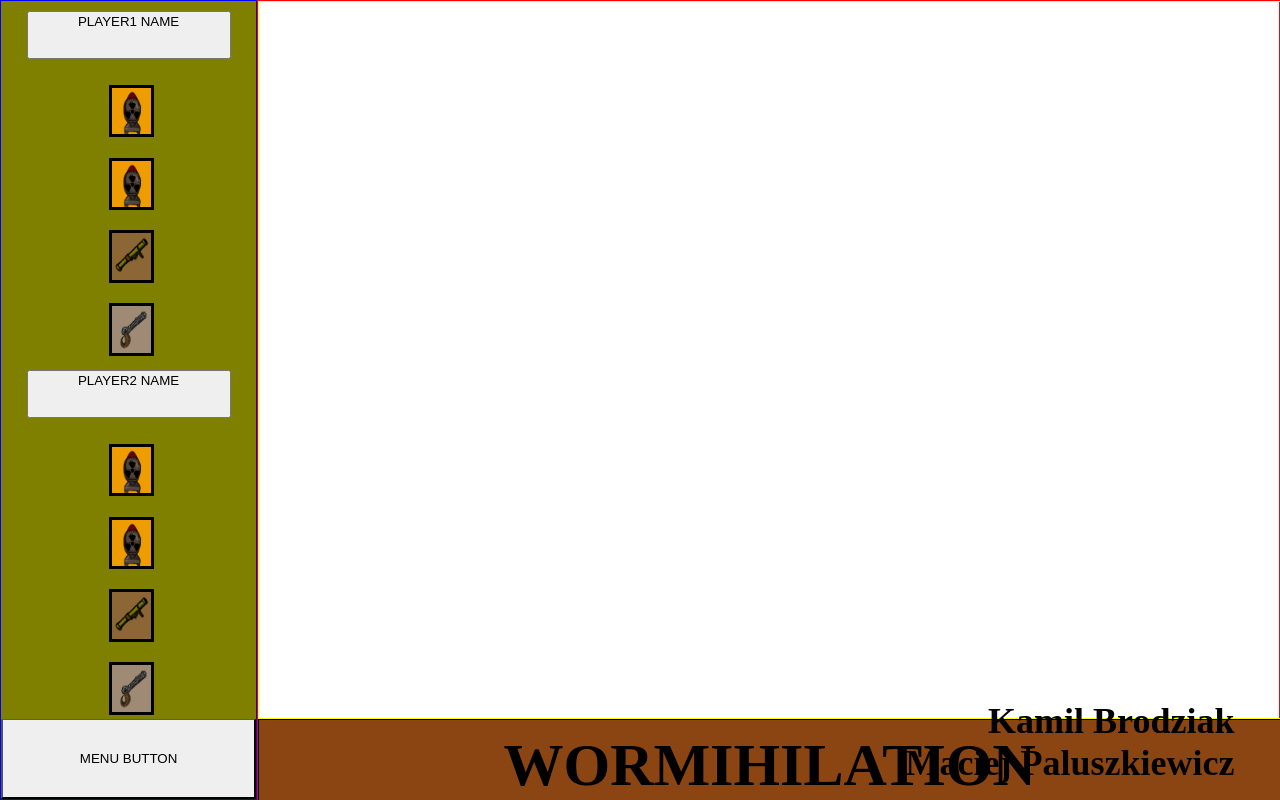
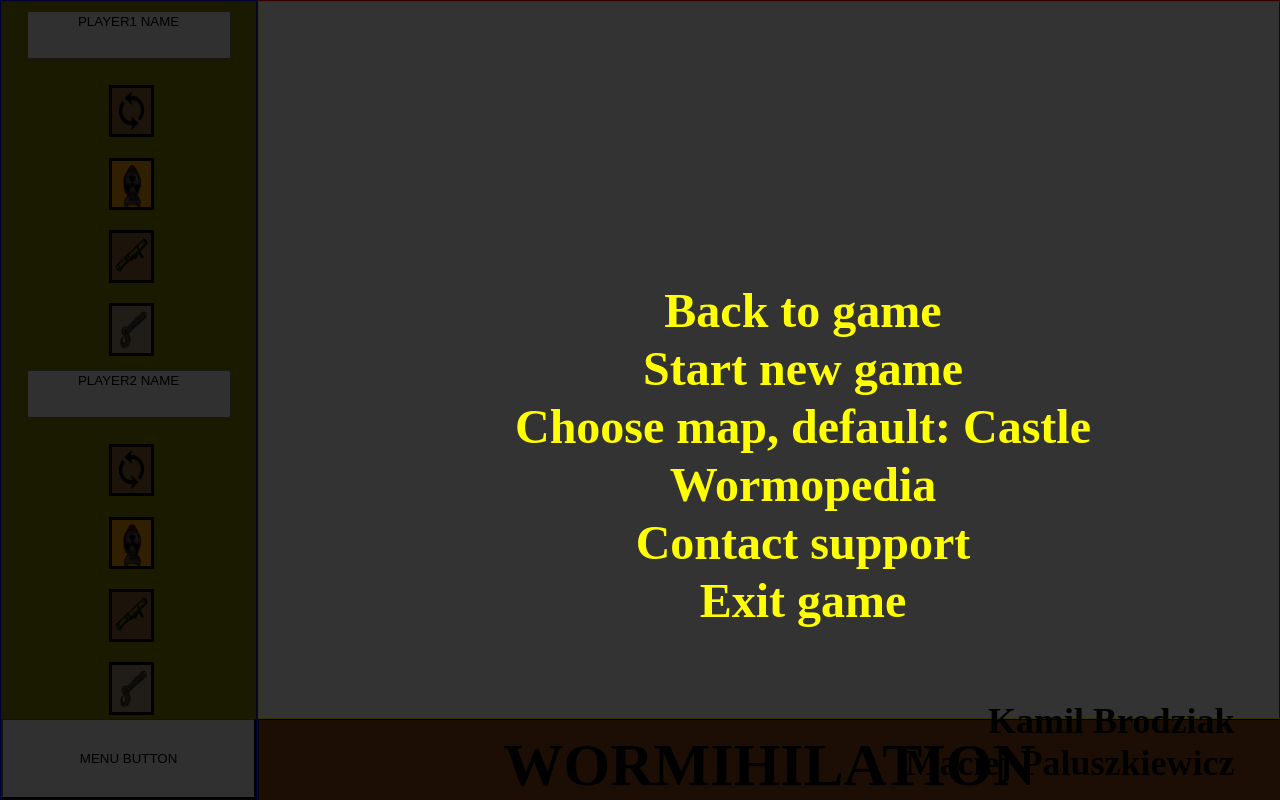
Before and after one commit to kamilBrodziak/worms, a plain HTML site: page public_html/index.html in a window 1280 px wide. Drawn offline with Linux system fonts and the light colour scheme.

Commit message:
Add menu css

```diff
--- a/public_html/index.html
+++ b/public_html/index.html
@@ -13,13 +13,23 @@
 
     </head>
     <body>
+        <div id="game-menu">
+            <div id="back-to-game">Back to game</div>
+            <div id="new-game">Start new game</div>
+            <div id="choose-map">Choose map, default: Castle</div>
+            <div id="wormopedia">Wormopedia</div>
+            <div id="contact-support">Contact support</div>
+            <div id="exit-game">Exit game</div>
+        </div>
+        <div id="back-drop"></div>
+
         <div id="container">
             <nav id="nav">
                 <div class="players">
                     <div id="player1">
                         <button class="player-name">PLAYER1 NAME</button>
                         <figure class="game-button" id="toggle-unit-1">
-                            <img src="img/Button-Nuke.png" />
+                            <img src="img/Button-Toggle.png" />
                         </figure>
                         <figure class="game-button" id="weapon-nuke-1">
                             <img src="img/Button-Nuke.png" />
@@ -34,7 +44,7 @@
                     <div id="player2">
                         <button class="player-name">PLAYER2 NAME</button>
                         <figure class="game-button" id="toggle-unit-2">
-                            <img src="img/Button-Nuke.png" />
+                            <img src="img/Button-Toggle.png" />
                         </figure>
                         <figure class="game-button" id="weapon-nuke-2">
                             <img src="img/Button-Nuke.png" />
--- /dev/null
+++ b/public_html/scripts/menuControls.js
@@ -0,0 +1 @@
+//todo
--- a/public_html/styles/main.css
+++ b/public_html/styles/main.css
@@ -34,6 +34,38 @@ html, body {
     justify-content: center;
     align-content: center;
 
+}
+
+#game-menu {
+    position: absolute;
+    display: block;
+    top: 35%;
+    left: 40%;
+    font-family: Arial sans-serif;
+    font-size: 3rem;
+    font-weight: bold;
+    color: yellow;
+    z-index: 10;
+
+}
+
+#game-menu div {
+    margin: 3px;
+    text-align: center;
+}
+
+#game-menu div:hover {
+    color: red;
+    cursor: pointer;
+}
+
+#back-drop {
+    position: absolute;
+    display: block;
+    width: 100%;
+    height: 100%;
+    background-color: rgba(0, 0, 0, 0.80);
+    z-index: 9;
 }
 
 #player1 {
```
Also changed, not shown: public_html/underconstruction.html (added, +18 -0 lines), public_html/img/Button-Toggle.png (added).
